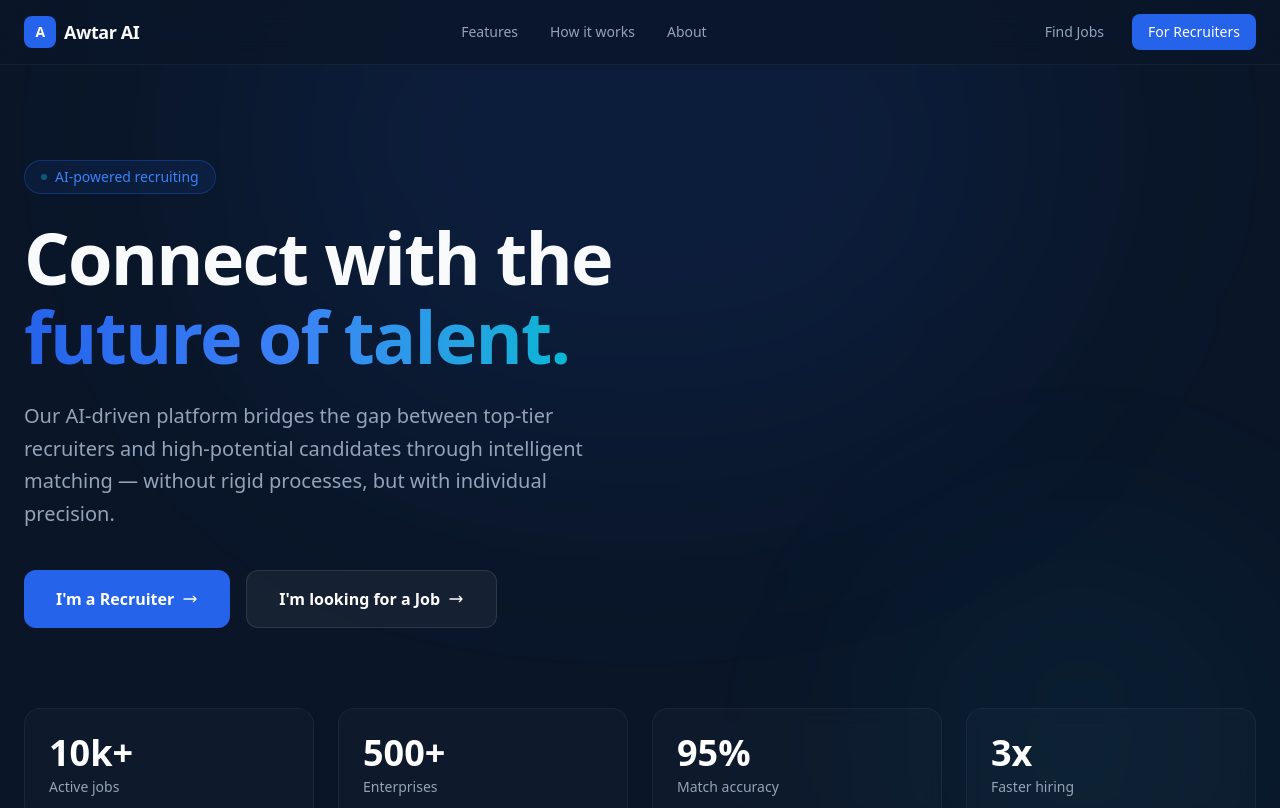
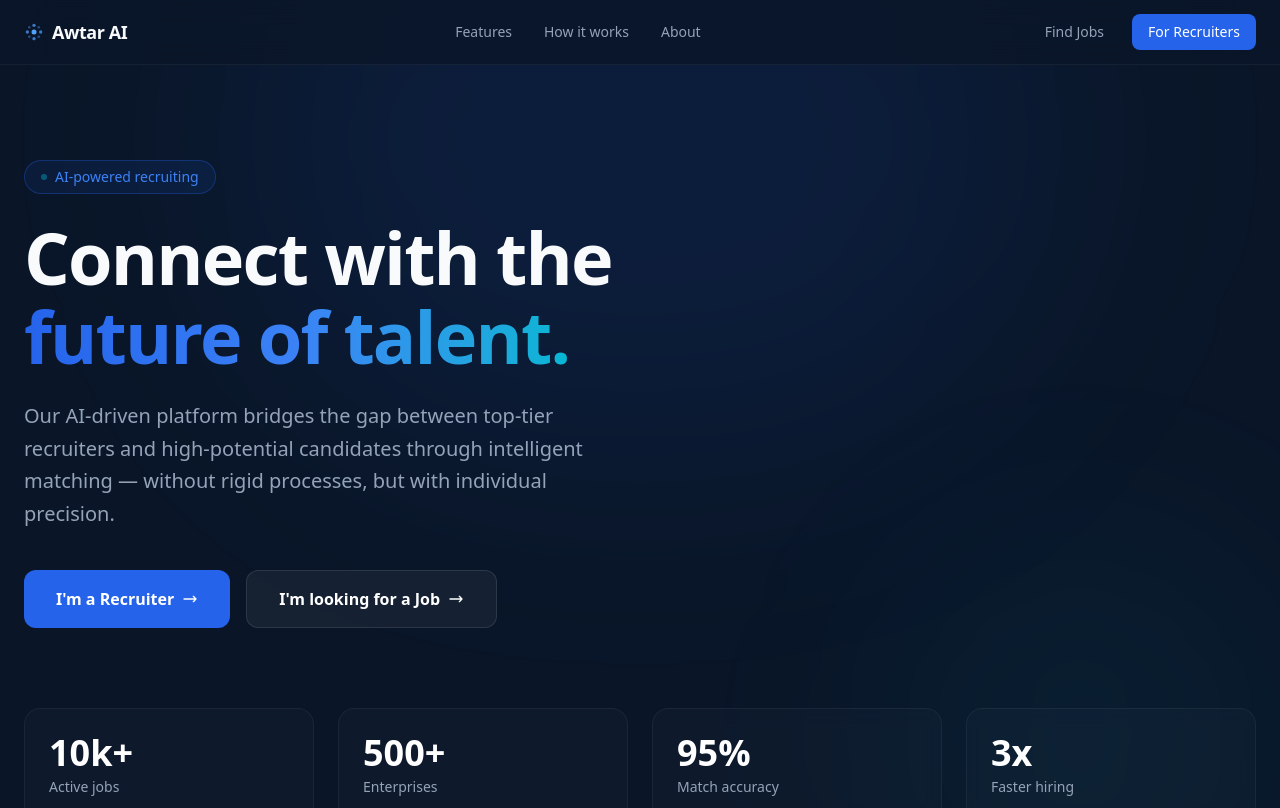
Before and after one commit to Awtar-AI/frontend, a Next.js app in the folder apps/awtar/: page / in a window 1280 px wide. Shown: the top 808 px of the page. Built offline with nearby package versions, Linux system fonts and the light colour scheme.

Commit message:
fix: navbar and ui

```diff
--- a/apps/awtar/app/(marketing)/_components/navbar.tsx
+++ b/apps/awtar/app/(marketing)/_components/navbar.tsx
@@ -16,9 +16,24 @@ export function Navbar() {
         <header className="fixed top-0 z-50 w-full border-b border-white/5 bg-awtar-navy/80 backdrop-blur-xl">
             <nav className="mx-auto flex h-16 max-w-7xl items-center justify-between px-6">
                 <Link href="/" className="flex items-center gap-2 text-lg font-bold tracking-tight">
-                    <span className="inline-flex h-8 w-8 items-center justify-center rounded-lg bg-awtar-blue text-sm font-black text-white">
-                        A
-                    </span>
+                    <svg
+                        width="20"
+                        height="20"
+                        viewBox="0 0 24 24"
+                        fill="none"
+                        className="text-blue-400"
+                        aria-hidden="true"
+                    >
+                        <circle cx="12" cy="12" r="3" fill="currentColor" />
+                        <circle cx="12" cy="4" r="2" fill="currentColor" opacity="0.7" />
+                        <circle cx="12" cy="20" r="2" fill="currentColor" opacity="0.7" />
+                        <circle cx="4" cy="12" r="2" fill="currentColor" opacity="0.7" />
+                        <circle cx="20" cy="12" r="2" fill="currentColor" opacity="0.7" />
+                        <circle cx="6.34" cy="6.34" r="1.5" fill="currentColor" opacity="0.4" />
+                        <circle cx="17.66" cy="17.66" r="1.5" fill="currentColor" opacity="0.4" />
+                        <circle cx="17.66" cy="6.34" r="1.5" fill="currentColor" opacity="0.4" />
+                        <circle cx="6.34" cy="17.66" r="1.5" fill="currentColor" opacity="0.4" />
+                    </svg>
                     Awtar AI
                 </Link>
 
--- a/apps/awtar/app/(platform)/recruiter/(auth)/login/page.tsx
+++ b/apps/awtar/app/(platform)/recruiter/(auth)/login/page.tsx
@@ -25,7 +25,7 @@ export default function RecruiterLoginPage() {
 
   return (
     <RecruiterAuthLayout reversed>
-            <div className="flex-1 flex flex-col justify-center max-w-md w-full mx-auto">
+      <div className="flex-1 flex flex-col justify-center max-w-md w-full mx-auto mt-20">
         <h1 className="text-3xl font-bold text-gray-900 mb-2">Welcome back</h1>
         <p className="text-gray-500 mb-8">
           Please enter your details to sign in to your account.
@@ -33,7 +33,10 @@ export default function RecruiterLoginPage() {
 
         <form className="space-y-5" onSubmit={onSubmit}>
           <div className="space-y-1.5">
-                        <label htmlFor="rec-email" className="text-sm font-semibold text-gray-700">
+            <label
+              htmlFor="rec-email"
+              className="text-sm font-semibold text-gray-700"
+            >
               Email Address
             </label>
             <div className="relative">
--- a/apps/awtar/app/(platform)/recruiter/(main)/job-listings/page.tsx
+++ b/apps/awtar/app/(platform)/recruiter/(main)/job-listings/page.tsx
@@ -300,6 +300,8 @@ export default function JobListingsPage() {
                             <tr>
                                 <th className="px-6 py-4 font-semibold w-12 align-middle">
                                     <input
+                                        title="n"
+                                        placeholder=""
                                         type="checkbox"
                                         checked={
                                             selectedRows.length === currentJobs.length &&
@@ -377,6 +379,7 @@ export default function JobListingsPage() {
                                     >
                                         <td className="px-6 py-4">
                                             <input
+                                                title="check"
                                                 type="checkbox"
                                                 checked={selectedRows.includes(job.id)}
                                                 onChange={() => toggleRow(job.id)}
@@ -460,6 +463,7 @@ export default function JobListingsPage() {
                 <div className="flex flex-col items-center justify-center p-6 border-t border-gray-100">
                     <div className="flex items-center gap-1">
                         <button
+                            title="button"
                             type="button"
                             onClick={() => setCurrentPage(Math.max(1, currentPage - 1))}
                             disabled={currentPage === 1}
@@ -485,6 +489,7 @@ export default function JobListingsPage() {
 
                         <button
                             type="button"
+                            title="button"
                             onClick={() => setCurrentPage(Math.min(totalPages, currentPage + 1))}
                             disabled={currentPage === totalPages}
                             className="w-8 h-8 flex items-center justify-center rounded-lg text-gray-400 hover:bg-gray-100 transition-colors disabled:opacity-50"
```
Lines whose indentation alone changed are shown as unchanged.
